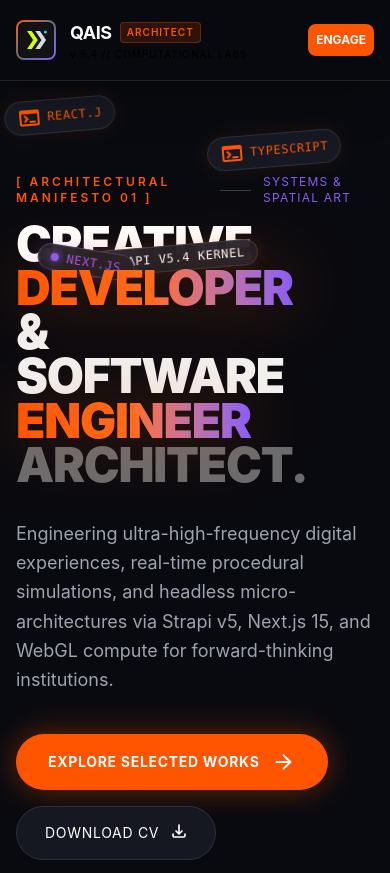
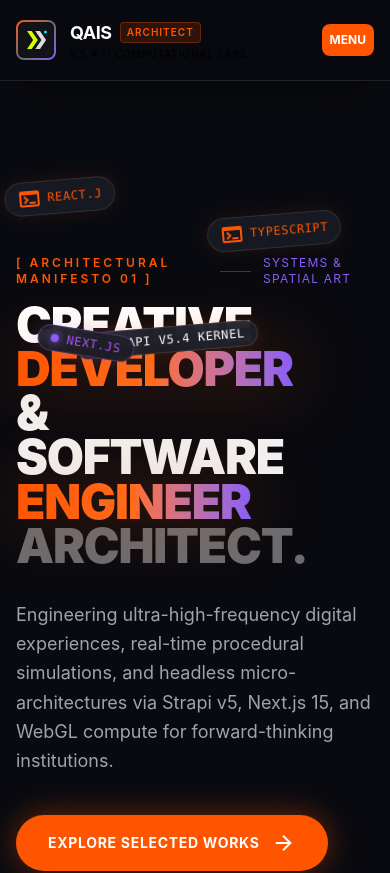
Before and after one commit to Qaioos/My_Profile3, a React (Vite) app: page / in a window 390 px wide. Shown: the top 873 px of the page. Built offline with nearby package versions, Linux system fonts and the light colour scheme.

Commit message:
fix the posation for header the  button  move when cliked , feat the relativ for the header

```diff
--- a/src/Layout/Headers/Header.tsx
+++ b/src/Layout/Headers/Header.tsx
@@ -10,7 +10,7 @@ const Header = () => {
     const [isOpenArtical, setisOpenArtical] = useState<boolean>(false);
 
     return (
-        <header className="fixed max-w-[1440px] s-max-w-[90%] top-0 inset-x-0 z-50 backdrop-blur-xl bg-[#090A0F]/85 border-b border-white/10 shadow-2xl transition-all duration-300">
+        <header className="relative max-w-[1440px] max-w-[90%] top-0 inset-x-0 z-400 backdrop-blur-xl bg-[#090A0F]/85 border-b border-white/10 shadow-2xl transition-all duration-300">
             <div className="w-full max-w-[1640px] mx-auto px-4 sm:px-6 lg:px-8 h-20 flex items-center justify-between gap-4">
                 {/* <!-- Brand & Identity --> */}
                 <a className="flex items-center gap-3.5 group" href="#">
@@ -75,13 +75,13 @@ const Header = () => {
                     {/* <!-- Audio Atmosphere Toggle --> */}
 
                     {/* <!-- Mobile Menu Trigger --> */}
-                    <a
+                    <button
                         onClick={() => setisOpenArtical(!isOpenArtical)}
                         className="lg:hidden p-2 rounded-lg bg-[#FF5500] text-white font-bold text-xs font-label-mono-sm"
-                        href="#contact"
                     >
-                        ENGAGE
-                    </a>
+                        MENU
+                    </button>
+
                 </div>
             </div>
 
--- a/src/Layout/Headers/MobileMenu.tsx
+++ b/src/Layout/Headers/MobileMenu.tsx
@@ -19,7 +19,7 @@ const MobileMenu = ({ navs, isOpen, onClose }: MobileMenuProps) => {
                     exit={{ opacity: 1, y: -205 }}
                     transition={{ duration: 0.5, ease: "easeInOut" }}
 
-                    className="fixed relative inset-0  md:hidden flex flex-col justify-center items-center px-6 backdrop-blur-lg"
+                    className="fixed absolute inset-0  md:hidden flex flex-col justify-center items-center px-6 backdrop-blur-lg"
                 >
                     {/* خلفية مخفية لإغلاق القائمة عند الضغط خارج المربع */}
                     <div className="absolute inset-0 w-10000 h-10000" onClick={onClose} />
--- a/src/feat/Landing/components/Hero/Hero.tsx
+++ b/src/feat/Landing/components/Hero/Hero.tsx
@@ -11,7 +11,7 @@ const Hero = () => {
     return (
         <section className="min-h-[calc(100vh-5rem)] flex flex-col justify-between w-full mx-auto px-4 sm:px-6 lg:px-8 pt-12 lg:pt-20 pb-16">
             {/* <!-- Top Hero Telemetry Status Tags --> */}
-            <div className=" relative  flex flex-wrap items-center gap-6 mb-8 w-full min-h-[60px]">
+            <div className=" relative z-300  flex flex-wrap items-center gap-6 mb-8 w-full min-h-[60px]">
                 {/* الشارة الأولى: STRAPI v5.4 KERNEL */}
                 <motion.div
                     // 💡 التجميد السحري: إذا كانت hovered تكون الأبعاد 0 (تثبت مكانها الحالي)، وإلا تستمر في المصفوفة الحركية
```
Also changed, not shown: 1 other file (tests, documents, lock files or other folders).
